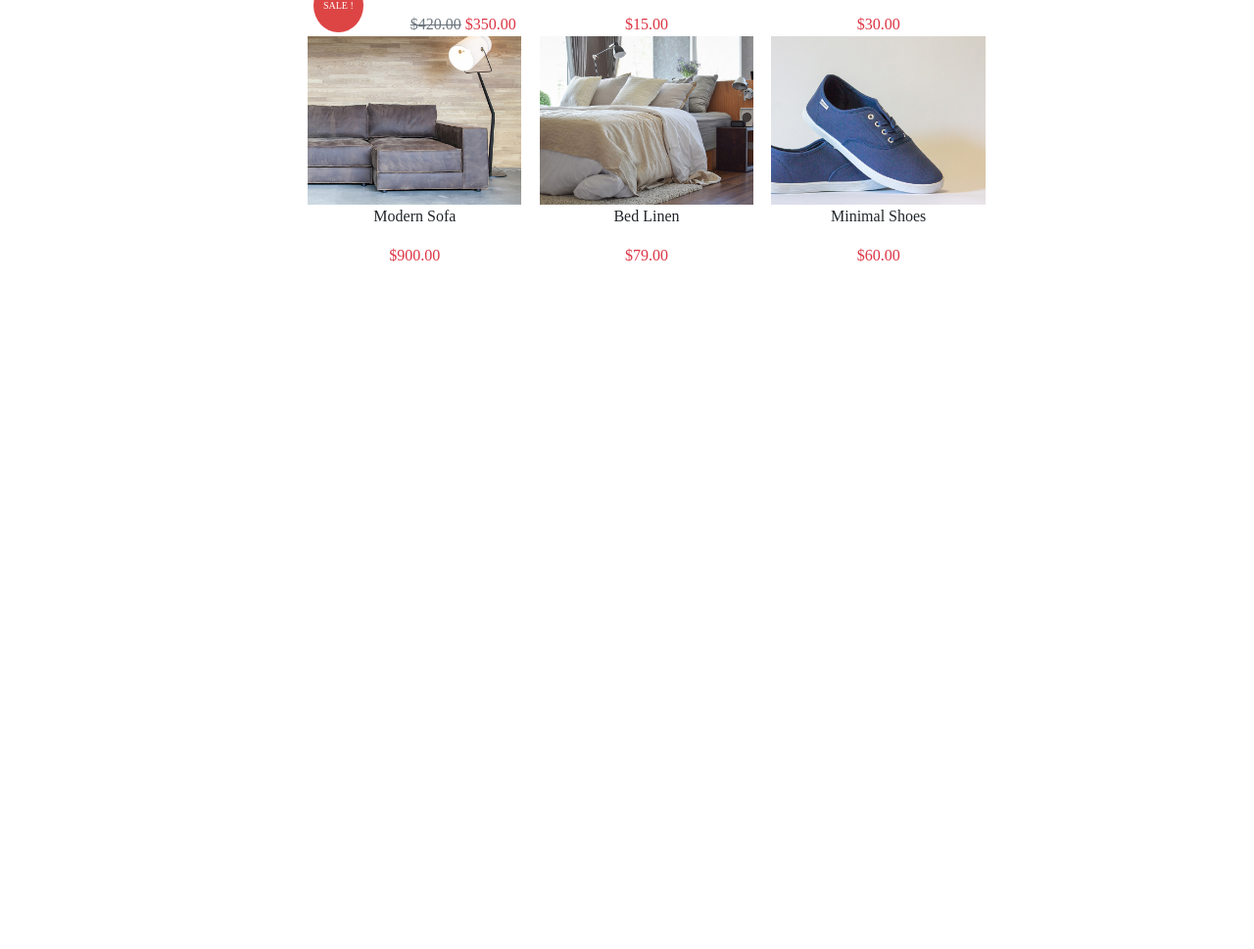
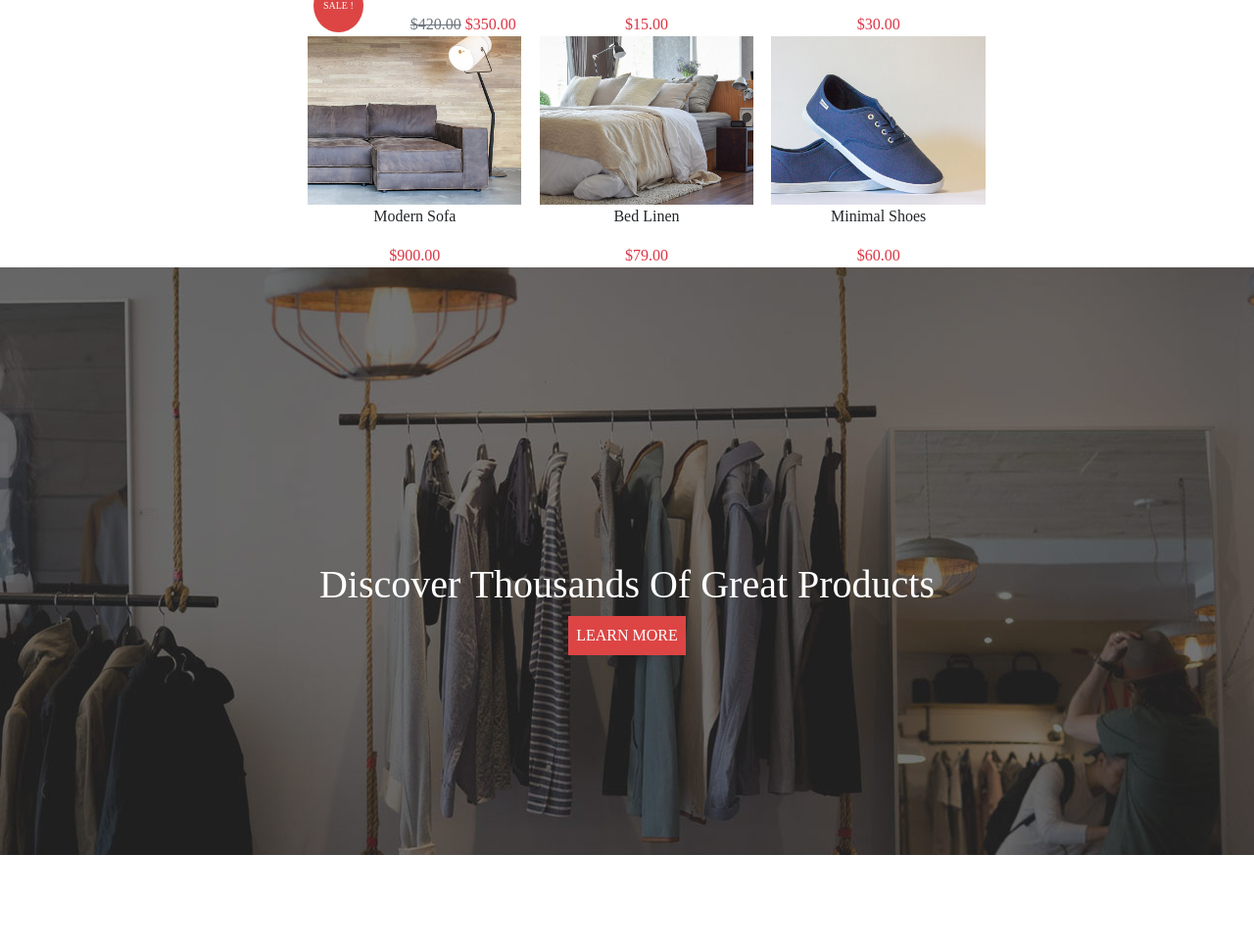
Before and after one commit to Anis662/cs_emporium_js_14, a website: page index.html in a window 1280 px wide. Shown: the part 1628-2597 px from the top of the page at 98% size. Before the commit the page ends 1901 px from the top, so only its background shows below. Drawn offline with Linux system fonts and the light colour scheme.

Commit message:
finalisation quatrieme section

```diff
--- a/index.html
+++ b/index.html
@@ -166,6 +166,17 @@
     </div>
 </section>
 
+        <!-- La quatrième section -->
+
+        <section id="section4">
+            <div class="text-center">
+
+                <h1 class="text-white">Discover Thousands Of Great Products</h1>
+                <button class="text-uppercase text-white p-2">learn more</button>
+            </div>
+
+        </section>
+
 
     <script src="./public/js/main.js"></script>
 </body>
--- a/src/sass/style.sass
+++ b/src/sass/style.sass
@@ -134,3 +134,13 @@ header
                     padding: 20px 10px
                     border: none
                     font-size: 10px
+
+#section4
+    background-image: url("../../public/img/cta-bg.jpg")
+    height: 600px
+    background-position: center
+    div
+        padding: 300px 0px
+        button
+            background-color: #DD4545
+            border: none
```
Also changed, not shown: public/css/stle.css, public/css/style.css, 2 other files.
